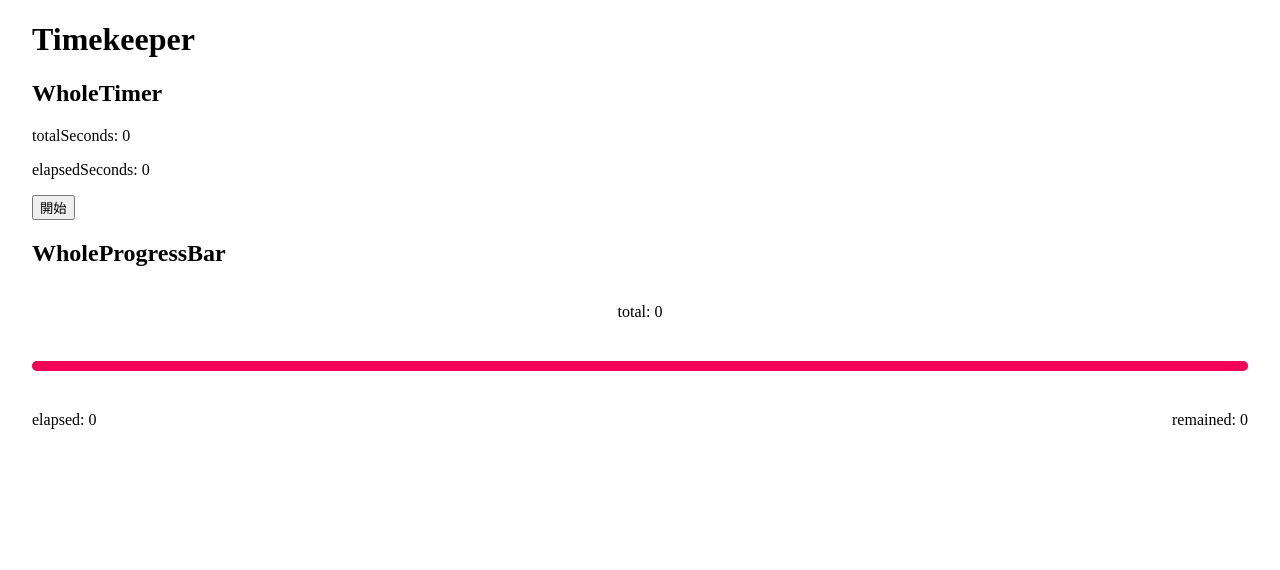
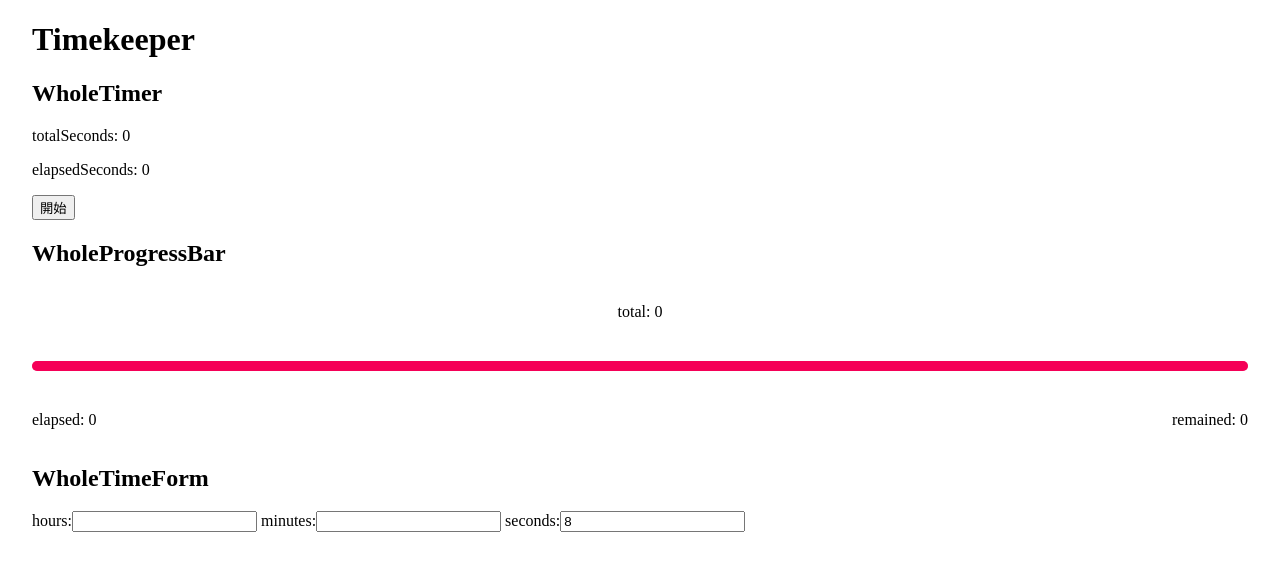
Before and after one commit to youichiro/timekeeper, a Next.js app: page / in a window 1280 px wide. Shown: the top 570 px of the page. Built offline with nearby package versions, Linux system fonts and the light colour scheme.

Commit message:
時間入力フォームとステートを共有する

```diff
--- a/components/WholeTimer.tsx
+++ b/components/WholeTimer.tsx
@@ -1,15 +1,24 @@
-import React, { useState, useEffect, useCallback } from 'react'
+import React, { useState, useEffect, useCallback, createContext } from 'react'
 
 import WholeProgressBar from './WholeProgressBar'
-import { SetTime, WholeProgress } from '../interfaces'
+import WholeTimeForm from './WholeTimeForm'
+import { BlockTime, WholeProgress } from '../interfaces'
 import { convertSeconds, calcEndDate } from '../utils/calc-date'
 
+export const WholeTimerContext = createContext(
+  {} as {
+    wholeBlockTime: BlockTime
+    setWholeBlockTime: (blockTime: BlockTime) => void
+  }
+)
+
 const WholeTimer: React.FC = () => {
-  const wholeSetTime: SetTime = {
+  const initialWholeBlockTime: BlockTime = {
     hours: 0,
     minutes: 0,
     seconds: 8,
   }
+  const [wholeBlockTime, setWholeBlockTime] = useState(initialWholeBlockTime)
 
   const initialWholeProgress: WholeProgress = {
     isStarted: false,
@@ -24,11 +33,11 @@ const WholeTimer: React.FC = () => {
     setElapsedSeconds(0)
     setWholeProgress({
       isStarted: true,
-      totalSeconds: convertSeconds(wholeSetTime),
+      totalSeconds: convertSeconds(wholeBlockTime),
       start: new Date(),
-      end: calcEndDate(new Date(), wholeSetTime),
+      end: calcEndDate(new Date(), wholeBlockTime),
     })
-  }, [])
+  }, [wholeBlockTime])
 
   // 経過時間をカウントし、設定時間に達したらストップする
   const [elapsedSeconds, setElapsedSeconds] = useState(0)
@@ -57,6 +66,9 @@ const WholeTimer: React.FC = () => {
         total={wholeProgress.totalSeconds}
         elapsed={elapsedSeconds}
       />
+      <WholeTimerContext.Provider value={{ wholeBlockTime, setWholeBlockTime }}>
+        <WholeTimeForm />
+      </WholeTimerContext.Provider>
     </div>
   )
 }
```
